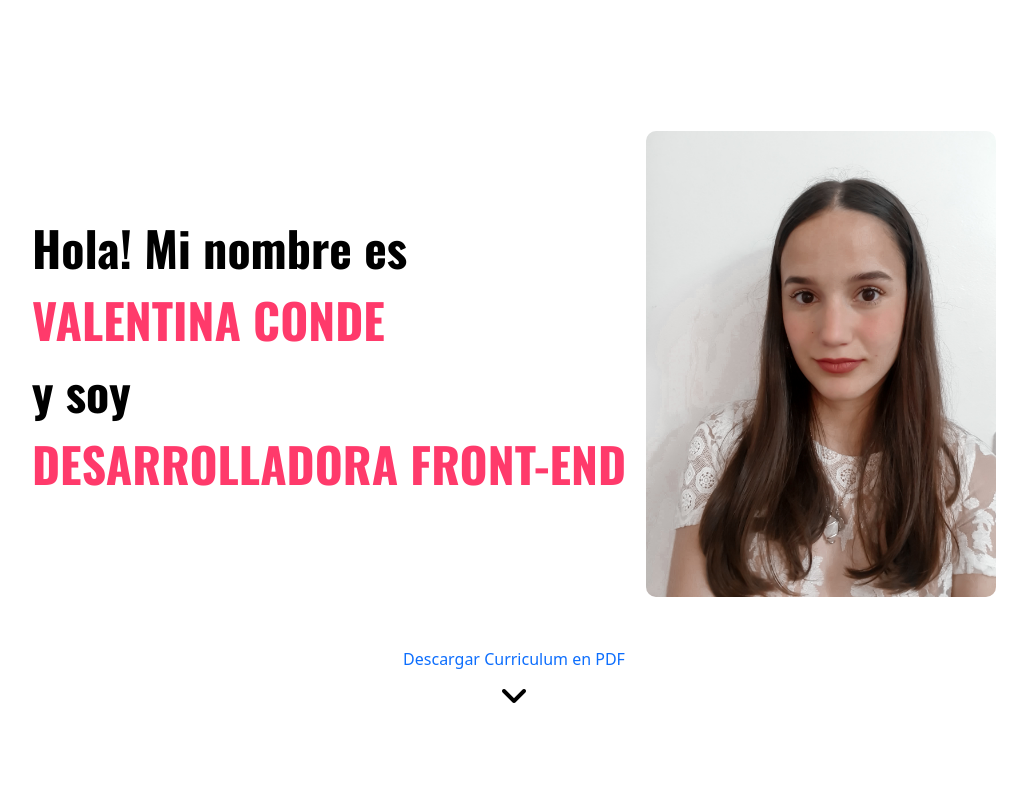
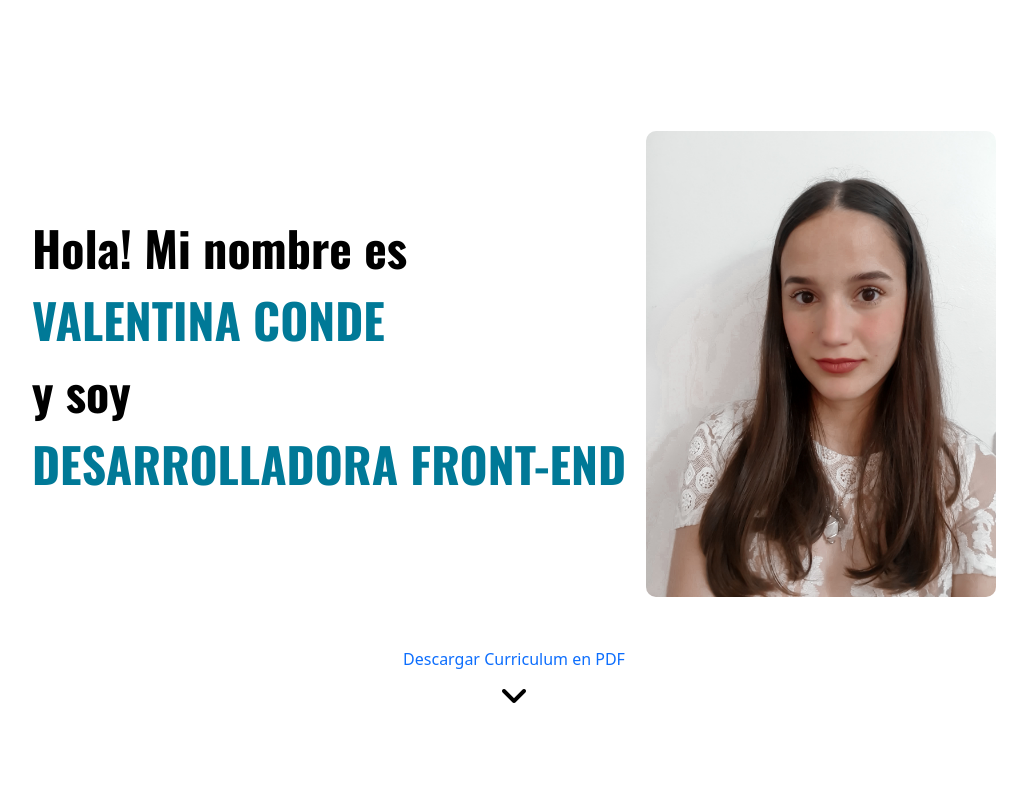
Before and after one commit to valentinaconde/portfolio, a plain HTML site: page index.html in a window 1280 px wide. Shown: the top 800 px of the page, without its empty margins (126-1153 px from the left). Drawn offline with nearby package versions, Linux system fonts and the light colour scheme.

Commit message:
mejore colores titulo

```diff
--- a/style.css
+++ b/style.css
@@ -90,7 +90,7 @@ body{
 }
 
 .nombre{
-    color: rgb(255, 58, 107);
+    color: rgb(0, 121, 151);
     margin-right: 20px;
 }
 
```
